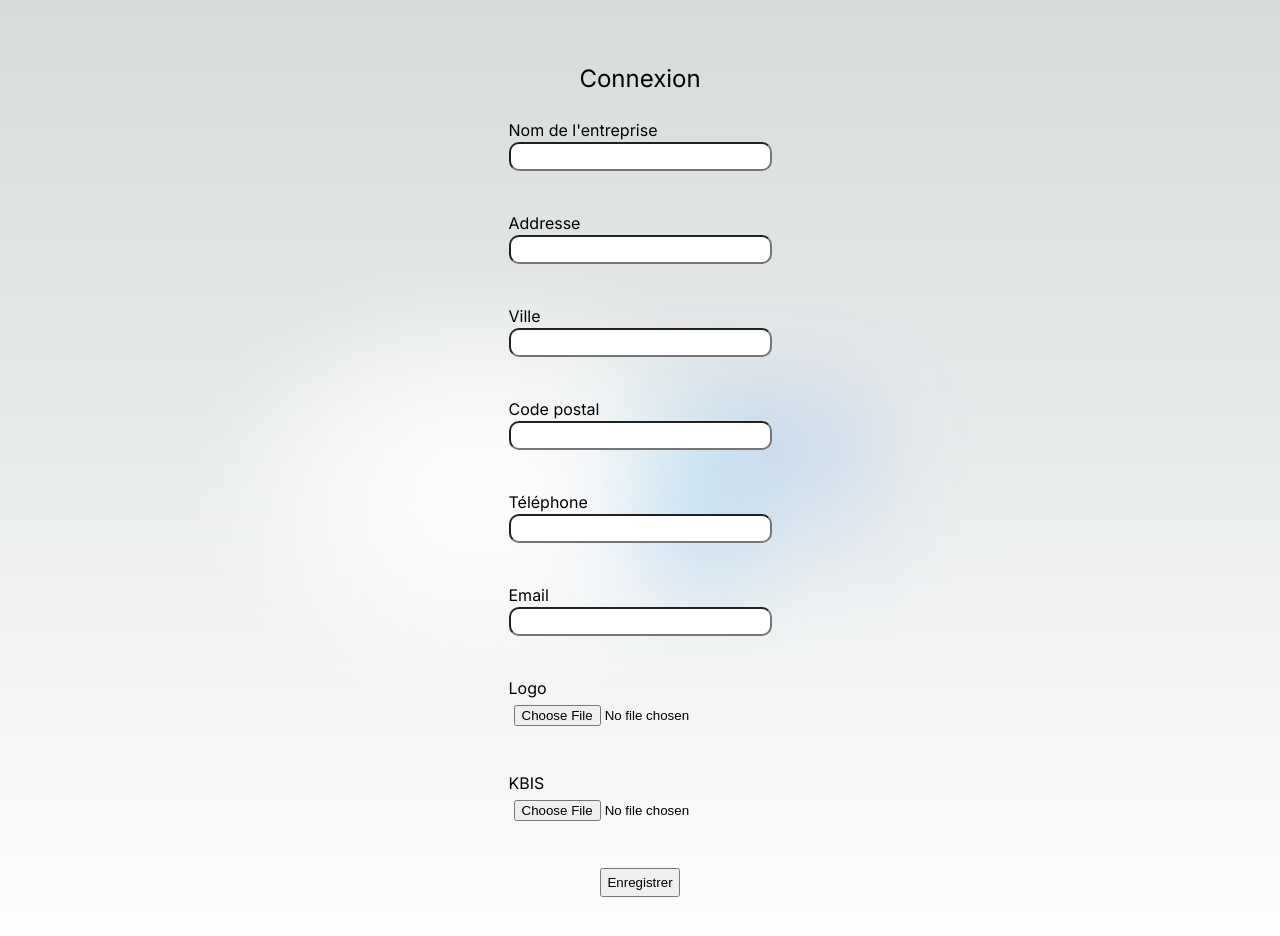
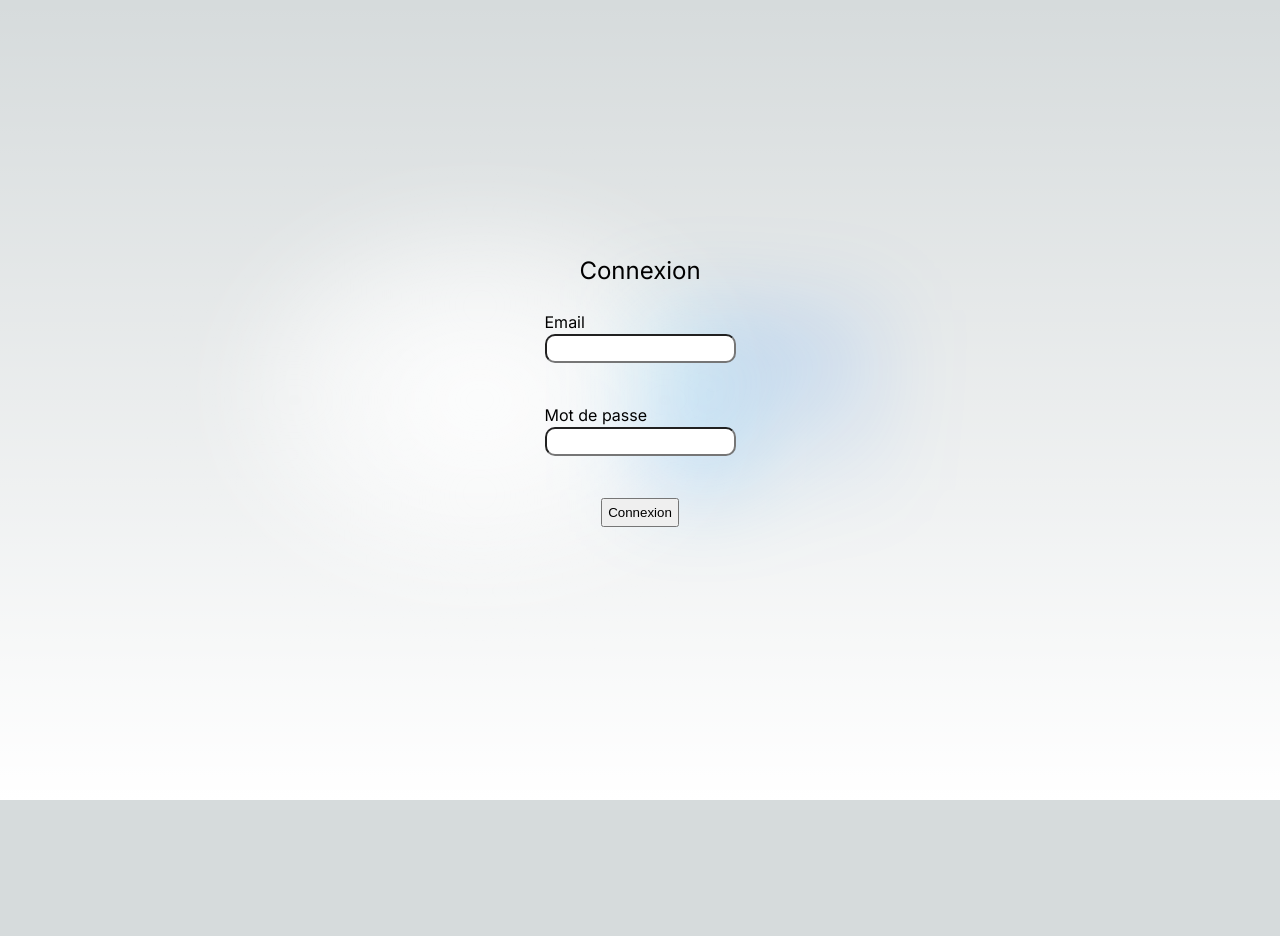
Before and after one commit to RobinSob94/CoachApp, a Next.js app in the folder coachapp-react/: page /login in a window 1280 px wide. Shown: the top 936 px of the page. After the commit the page ends 800 px from the top, so only its background shows below. Built offline with nearby package versions, Linux system fonts and the light colour scheme.

Commit message:
:construction: Modification du formulaire de prestataire pour correspondre au schéma de base

```diff
--- a/coachapp-react/pages/login/index.js
+++ b/coachapp-react/pages/login/index.js
@@ -25,7 +25,7 @@ export default function Login() {
             <main className={`${styles.main} ${inter.className} ${styles.center}`}>
                 <FormContainer
                     container={LoginFormContainer}
-                    form={PrestaForm}
+                    form={LoginForm}
                 />
             </main>
         </>
```
